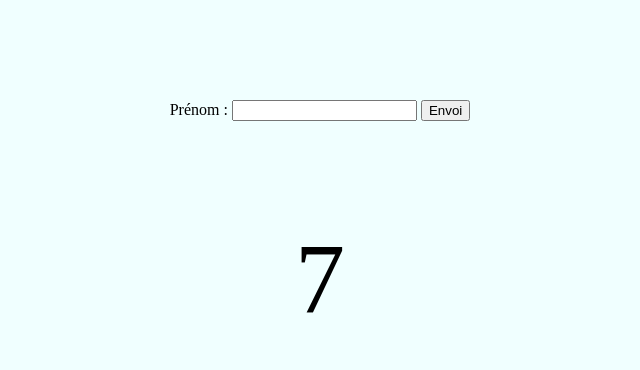
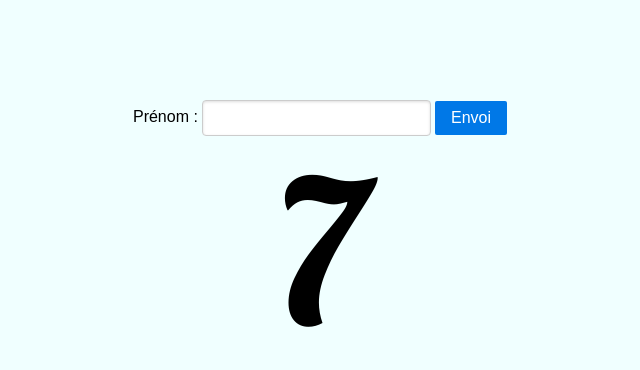
Before and after one commit to FrancoisBrucker/web_serveur_cours, a website: page index.html in a window 1280 px wide. Shown: the whole page, without its empty margins (320-960 px from the left). Drawn offline with nearby package versions, Linux system fonts and the light colour scheme.

Commit message:
add purecss

```diff
--- a/index.html
+++ b/index.html
@@ -4,18 +4,25 @@
         <meta charset="utf-8">
         <title>Numérologie</title>
 
+        <link href="./node_modules/purecss/build/pure-min.css" rel="stylesheet">
+        <link href="https://fonts.googleapis.com/css2?family=Lobster&display=swap" rel="stylesheet">
         <link href="main.css" rel="stylesheet">
 
     </head>
     <body>
         <div class="body">
-            <form>
+            <form class="pure-form">
                 <label for="prenom">Prénom :</label>
                 <input id="prenom" type="text" name="prenom"/>
 
-                <button type="submit">Envoi</button>
+                <button type="submit"class="pure-button pure-button-primary">Envoi</button>
             </form>
-            <p>7</p>
+            <div class="pure-g">
+                <div class="pure-u-1-3"></div>
+                <div class="pure-u-1-3"><p>7</p></div>
+                <div class="pure-u-1-3"></div>
+            </div>
+
         </div>
     </body>
 </html>
--- a/main.css
+++ b/main.css
@@ -12,5 +12,8 @@ html, body {
 }
 
 p {
-    font-size: 100px;
+    margin-top: 0;
+    margin-bottom: 0;
+    font-family: 'Lobster', cursive;
+    font-size: 200px;
 }
--- a/package.json
+++ b/package.json
@@ -10,5 +10,8 @@
   },
   "devDependencies": {
     "jest": "^26.5.0"
+  },
+  "dependencies": {
+    "purecss": "^2.0.3"
   }
 }
```
Also changed, not shown: 1 other file.
